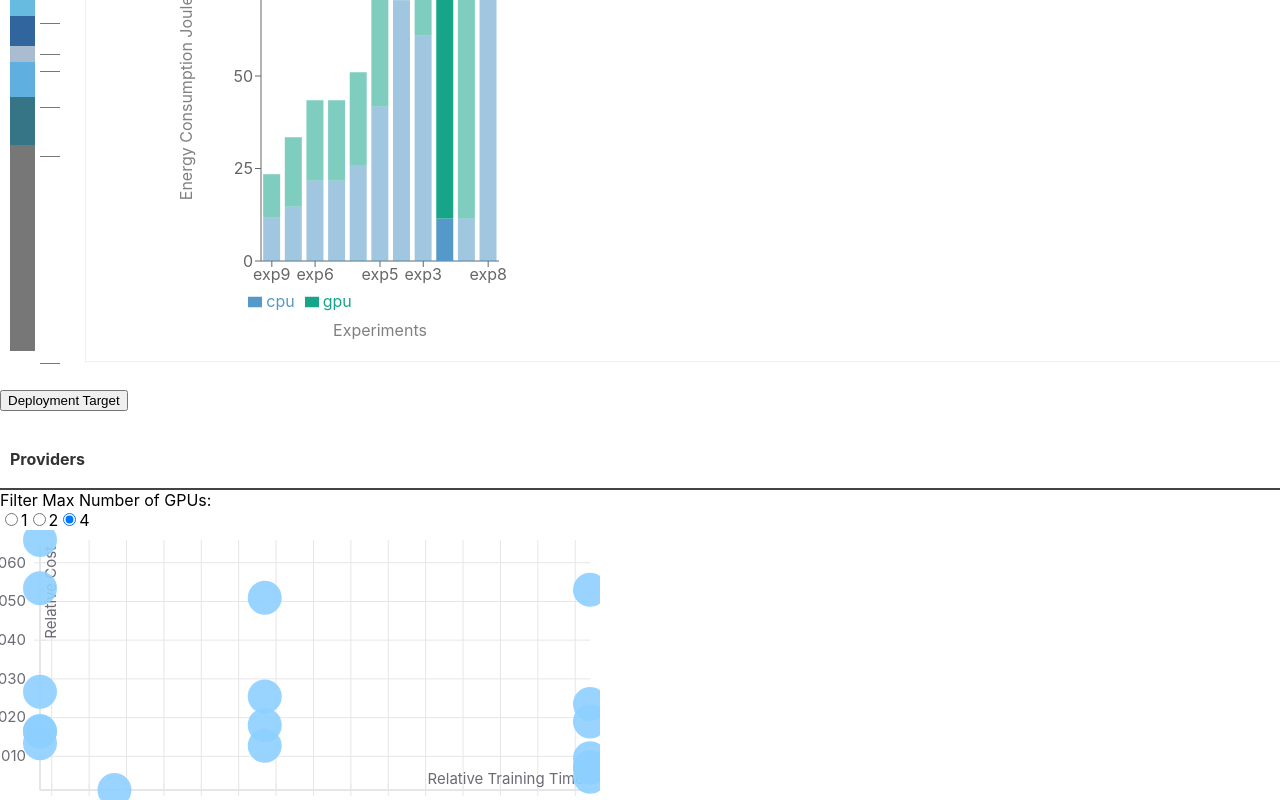
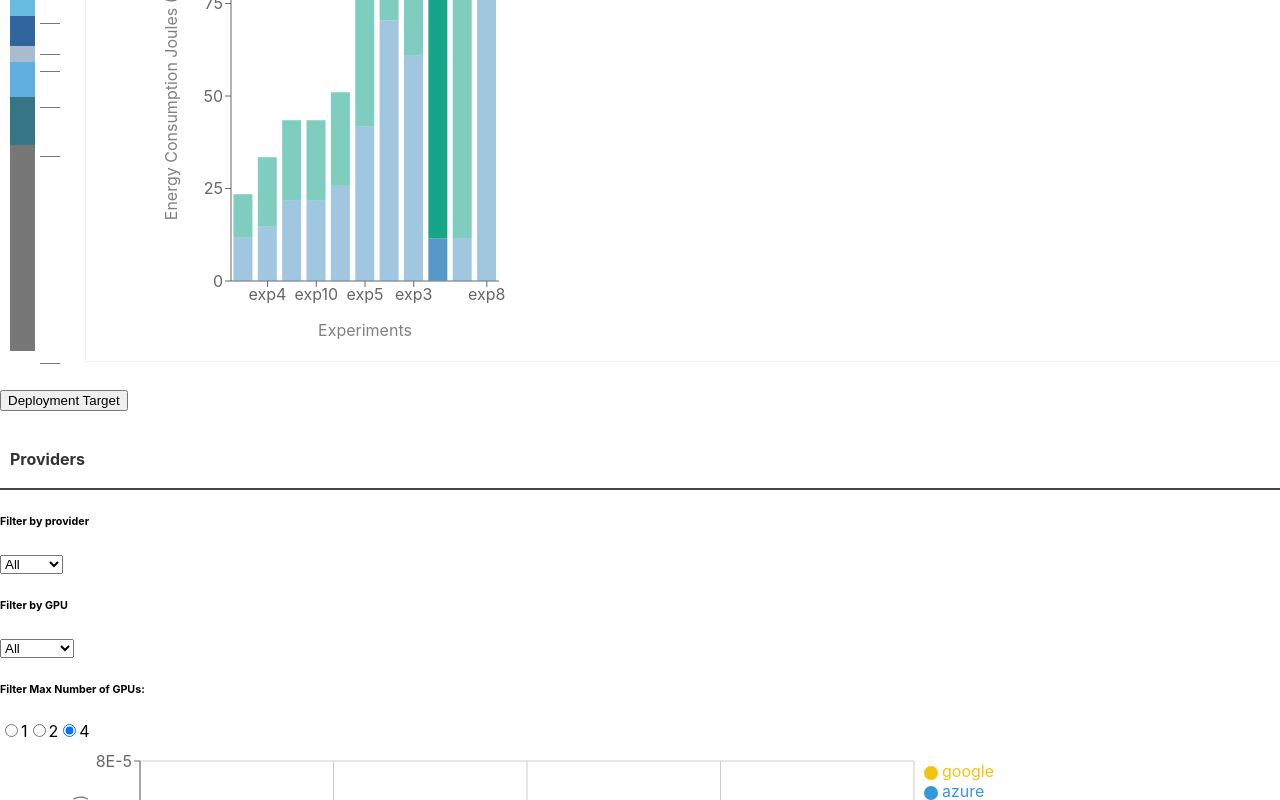
Before and after one commit to CentML/DeepView.Explore, a React (Create React App) app in the folder skyline-vscode/react-ui/: page / in a window 1280 px wide. Both pictures are taken after a click on the button "Deployment Target". Shown: the part 2362-3162 px from the top of the page. Built offline with nearby package versions, Linux system fonts and the light colour scheme.

Commit message:
changed providerPanel | added Scatter Graph

```diff
--- a/skyline-vscode/react-ui/src/DeploymentTab.js
+++ b/skyline-vscode/react-ui/src/DeploymentTab.js
@@ -1,35 +1,80 @@
-import ProviderPanel from './ProviderPanel';
-import TrainingPanel from './TrainingPanel';
-import { Accordion, Button, Col,Row } from 'react-bootstrap';
-import React,{ useState } from 'react';
+import ProviderPanel from "./ProviderPanel";
+import TrainingPanel from "./TrainingPanel";
+import {
+  Accordion,
+  Button,
+  Col,
+  Row,
+  Container,
+  Card,
+  Spinner,
+} from "react-bootstrap";
+import React, { useState } from "react";
 
-const DeploymentTab = ({numIterations, habitatData}) => {
-    const [deploymentTabSettings, setDeploymentTabSettings] = useState({activeTab: "0", btnDeployVariant: 'secondary', btnDeployLabel: 'Deploy and Run Model'})
+const DeploymentTab = ({ numIterations, habitatData }) => {
+  const [deploymentTabSettings, setDeploymentTabSettings] = useState({
+    activeTab: "0",
+    btnDeployVariant: "secondary",
+    btnDeployLabel: "Deploy and Run Model",
+  });
   const deployOnClick = () => {
     const sleep = (milliseconds) => {
-            return new Promise(resolve => setTimeout(resolve, milliseconds))
-        }
+      return new Promise((resolve) => setTimeout(resolve, milliseconds));
+    };
 
     setTimeout(async () => {
-            setDeploymentTabSettings((prevState)=>({ ...prevState, btnDeployVariant: 'secondary', btnDeployLabel: 'Deploying Model....'}));
+      setDeploymentTabSettings((prevState) => ({
+        ...prevState,
+        btnDeployVariant: "secondary",
+        btnDeployLabel: "Deploying Model....",
+      }));
       await sleep(1000);
 
-            setDeploymentTabSettings((prevState)=>({ ...prevState, activeTab: "1" }));
+      setDeploymentTabSettings((prevState) => ({
+        ...prevState,
+        activeTab: "1",
+      }));
     }, 100);
-    }
-
+  };
 
   return (
     <>
-                <Accordion defaultActiveKey="0" activeKey={deploymentTabSettings.activeTab}>
+      {habitatData.length === 0 ? (
+        <Container fluid>
+          <Row className="justify-content-md-center">
+            <Card>
+              <Card.Body>
+                <Spinner animation="border" size="sm" /> Loading Information.
+              </Card.Body>
+            </Card>
+          </Row>
+        </Container>
+      ) : (
+        <Accordion
+          defaultActiveKey="0"
+          activeKey={deploymentTabSettings.activeTab}
+        >
           <Accordion.Item eventKey="0">
             <Accordion.Header>Deployment Target</Accordion.Header>
             <Accordion.Body>
-                            <ProviderPanel numIterations={numIterations}
+              <ProviderPanel
+                numIterations={numIterations}
                 habitatData={habitatData}
-                            changeParentState={setDeploymentTabSettings} />
+                changeParentState={setDeploymentTabSettings}
+              />
               <Row>
-                                <Col><Button variant={deploymentTabSettings.btnDeployVariant} disabled={true || deploymentTabSettings.btnDeployVariant==='secondary'} onClick={deployOnClick}>{deploymentTabSettings.btnDeployLabel}</Button></Col>
+                <Col>
+                  <Button
+                    variant={deploymentTabSettings.btnDeployVariant}
+                    disabled={
+                      true ||
+                      deploymentTabSettings.btnDeployVariant === "secondary"
+                    }
+                    onClick={deployOnClick}
+                  >
+                    {deploymentTabSettings.btnDeployLabel}
+                  </Button>
+                </Col>
               </Row>
             </Accordion.Body>
           </Accordion.Item>
@@ -40,9 +85,9 @@ const DeploymentTab = ({numIterations, habitatData}) => {
             </Accordion.Body>
           </Accordion.Item>
         </Accordion>
+      )}
     </>
   );
-
-}
+};
 
 export default DeploymentTab;
--- a/skyline-vscode/react-ui/src/ProviderPanel.js
+++ b/skyline-vscode/react-ui/src/ProviderPanel.js
@@ -1,13 +1,6 @@
-import React,{useState, useEffect} from "react";
+import React, { useState, useEffect } from "react";
 import Subheader from "./Subheader";
-import {
-  VerticalGridLines,
-  HorizontalGridLines,
-  XAxis,
-  YAxis,
-  MarkSeries,
-  FlexibleWidthXYPlot,
-} from "react-vis";
+import ScatterGraph from "./components/ScatterGraph";
 import {
   Badge,
   ButtonGroup,
@@ -19,115 +12,127 @@ import {
   Col,
   Image,
   Table,
+  Form,
 } from "react-bootstrap";
 
-import { find_card_in_habitat } from "./utils";
-import { instances,cardMemory } from "./data/providers";
+import { instances, cardMemory } from "./data/providers";
 
-const normalColor = "#8DD0FF";
-const highlightColor = "#44C96D";
-const normalSize = 8;
-const enlargedSize = 12;
+const highlightColor = "#9b59b6";
+const normalSize = 200;
+const highlightSize = 280;
 
-const populate_initial_data = (habitatData)=>{
-  let filtered_instances=[]
-  if(habitatData){
-    for(const instance of instances){
-      const found_in_habitat = habitatData.find((item)=> item[0].toLowerCase() === instance.gpu.toLowerCase())
-      const found_in_cardMemory = cardMemory.find((item)=> item.name.toLocaleLowerCase() === instance.gpu.toLocaleLowerCase())
-      if (found_in_habitat && found_in_cardMemory){
+const providers = {
+  google: {
+    name: "Google Cloud Platform",
+    logo: "resources/google.png",
+    color: "#f1c40f",
+  },
+  azure: {
+    name: "Microsoft Azure",
+    logo: "resources/azure.jpg",
+    color: "#3498db",
+  },
+  aws: {
+    name: "Amazon Web Services",
+    logo: "resources/aws.png",
+    color: "#e67e22",
+  },
+  centml: { name: "CentML", logo: "resources/centml.png", color: "#28b463" },
+};
+
+const populate_initial_data = (habitatData) => {
+  let filtered_instances = [];
+  if (habitatData) {
+    for (const instance of instances) {
+      const found_in_habitat = habitatData.find(
+        (item) => item[0].toLowerCase() === instance.gpu.toLowerCase()
+      );
+      const found_in_cardMemory = cardMemory.find(
+        (item) =>
+          item.name.toLocaleLowerCase() === instance.gpu.toLocaleLowerCase()
+      );
+      if (found_in_habitat && found_in_cardMemory) {
         filtered_instances.push({
           id: instance.id,
           x: found_in_habitat[1], // msec
-          y: instance.cost / (3.6e6) * found_in_habitat[1], // cost per msec * habitatData
-          size: normalSize,
-          color: normalColor,
+          y: (instance.cost / 3.6e6) * found_in_habitat[1], // cost per msec * habitatData
           info: instance,
-          vmem: found_in_cardMemory.vmem
-        })
+          vmem: found_in_cardMemory.vmem,
+          fill: providers[instance.provider].color,
+          z: normalSize,
+        });
       }
     }
+  }
+  return filtered_instances;
+};
 
-  }
-  console.log(filtered_instances)
-  return filtered_instances;
-}
-
-
-
-const ProviderPanel = ({numIterations,habitatData,changeParentState}) => {
+const ProviderPanel = ({ numIterations, habitatData, changeParentState }) => {
   const [providerPanelSettings, setProviderPanelSettings] = useState({
     plotData: populate_initial_data(habitatData),
     nearest: null,
     clicked: null,
-              maxNumGpu: '4',
+    maxNumGpu: 4,
+    provider: "all",
+    gpu: "all",
     estimated_cost: 0,
     estimated_time: 0,
-            })
+  });
 
-
-
-    const providers = {
-      google: { name: "Google Cloud Platform", logo: "resources/google.png" },
-      azure: { name: "Microsoft Azure", logo: "resources/azure.jpg" },
-      aws: { name: "Amazon Web Services", logo: "resources/aws.png" },
-      centml: { name: "CentML", logo: "resources/centml.png" },
-    };
-
-    // perf obtained from https://cloud.google.com/blog/topics/developers-practitioners/benchmarking-rendering-software-compute-engine
-    // assume k80 half as fast as p4
-    /**
-     *
-     * this.gpus = {
-            t4: { vmem: 16, perf: 1/0.3717 },
-            p4: { vmem: 8, perf: 1/0.605},
-            v100: { vmem: 16, perf: 1/0.1472 },
-            p100: { vmem: 16, perf: 1/0.2253 },
-            a100: { vmem: 40, perf: 1/0.1147 },
-            k80: { vmem: 24, perf: 0.5/0.605 },
-            rtx2080ti: {vmem: 11, perf: 0.8*(1/0.1472)}
-        };
-     */
+  const MAX_GPU = [1, 2, 4];
 
   const initial_data = populate_initial_data(habitatData);
 
-    // const gpus = {
-    //   t4: { vmem: 16, perf: 1 / 0.3717, time_per_iter: find_card_in_habitat(habitatData,'t4') },
-    //   p4: { vmem: 8, perf: 1 / 0.605, time_per_iter: find_card_in_habitat(habitatData,'p4') },
-    //   v100: { vmem: 16, perf: 1 / 0.1472, time_per_iter: find_card_in_habitat(habitatData,'v100') },
-    //   p100: { vmem: 16, perf: 1 / 0.2253, time_per_iter: find_card_in_habitat(habitatData,'p100') },
-    //   a100: { vmem: 40, perf: 1 / 0.1147, time_per_iter: find_card_in_habitat(habitatData,'a100') },
-    //   k80: { vmem: 24, perf: 0.5 / 0.605, time_per_iter: find_card_in_habitat(habitatData,'p4') },
-    //   rtx2080ti: { vmem: 11, perf: 0.8*(1/0.1472), time_per_iter: find_card_in_habitat(habitatData,'rtx2080ti')},
-    // };
-    // console.log(gpus);
+  let gpuList = new Set();
+  if (initial_data) {
+    initial_data.forEach((element) => {
+      gpuList.add(element.info.gpu.toLocaleLowerCase());
+    });
+  }
 
+  const handleFilterChange = (category, value) => {
+    let numGpuFilter = providerPanelSettings.maxNumGpu;
+    let providerFilter = providerPanelSettings.provider;
+    let gpuFilter = providerPanelSettings.gpu;
 
+    switch (category) {
+      case "provider":
+        providerFilter = value;
+        break;
+      case "gpu":
+        gpuFilter = value;
+        break;
+      default: // we take max number of gpus as default case
+        numGpuFilter = Number(value);
+    }
 
-  const populateProviderGraph = (maxGpus) => {
+    const filtered_plot_data = initial_data
+      .filter((item) => {
+        if (providerFilter !== "all") {
+          return (
+            item.info.provider.toLocaleLowerCase() ===
+            providerFilter.toLocaleLowerCase()
+          );
+        }
+        return true;
+      })
+      .filter((item) => {
+        if (gpuFilter !== "all") {
+          return (
+            item.info.gpu.toLocaleLowerCase() === gpuFilter.toLocaleLowerCase()
+          );
+        }
+        return true;
+      })
+      .filter((item) => item.info.ngpus <= numGpuFilter);
 
-    // let newPlotData = [];
-    // for (let i = 0; i < instances.length; i++) {
-    //   let perf =
-    //     gpus[instances[i].gpu].time_per_iter || gpus[instances[i].gpu].perf *
-    //     instances[i].ngpus *
-    //     (1114.12 / 341.6241 / 4);
-    //   if (instances[i].ngpus <= Number(maxGpus)) {
-    //     newPlotData.push({
-    //       id: instances[i].id,
-    //       x: 1.0 / perf,
-    //       y: instances[i].cost / perf,
-    //       size: normalSize,
-    //       color: normalColor,
-    //       info: instances[i],
-    //     });
-    //   }
-    // }
-    setProviderPanelSettings((prevState)=>({
+    setProviderPanelSettings((prevState) => ({
       ...prevState,
-        maxNumGpu: maxGpus,
-        plotData: initial_data?.filter((item)=>item.info.ngpus<=maxGpus)})
-    )
+      maxNumGpu: numGpuFilter,
+      provider: providerFilter,
+      gpu: gpuFilter,
+      plotData: filtered_plot_data,
+    }));
   };
 
   const recalculateCost = (provider) => {
@@ -144,80 +149,47 @@ const ProviderPanel = ({numIterations,habitatData,changeParentState}) => {
     // let perIterMs = (40 * (1 / 0.1472)) / perf;
     // let totalHr = (iters * perIterMs) / 3.6e6;
     // let totalCost = thisGpu.info.cost * totalHr;
-    let totalHr = (numIterations * provider.x) / 3.6e6;
+    let totalHr = (numIterations * provider.x) / 3.6e6 / provider.info.ngpus; // DON'T FORGET TO DOUBLE CHECK
     let totalCost = provider.info.cost * totalHr;
 
-    setProviderPanelSettings((prevState)=>({
+    setProviderPanelSettings((prevState) => ({
       ...prevState,
       clicked: provider,
       estimated_cost: totalCost,
       estimated_time: totalHr,
     }));
-  }
+  };
 
   const onClickConfig = (value) => {
-    console.log(value);
-
-    //setProviderPanelSettings((prevState)=>({ ...prevState, clicked: value }));
-
-    // const change_plot_data = providerPanelSettings.plotData;
-
-    // for (let i = 0; i < change_plot_data.length; i++) {
-    //   change_plot_data[i].color = normalColor;
-    //   change_plot_data[i].size = normalSize;
-    // }
-    // change_plot_data[value.id].color = highlightColor;
-    // change_plot_data[value.id].size = enlargedSize;
-
-    setProviderPanelSettings((prevState)=>({
+    setProviderPanelSettings((prevState) => ({
       ...prevState,
       plotData: prevState.plotData.map((item) => {
-        if(item.id === value.id){
+        if (item.id === value.id) {
           return {
             ...item,
-            color:highlightColor,
-            size:enlargedSize
-          }
+            fill: highlightColor,
+            z: highlightSize,
+          };
         }
         return {
           ...item,
-          color:normalColor,
-          size:normalSize
-        }
-      })
-    }))
-    changeParentState((prevState)=>({ ...prevState, btnDeployVariant: "primary" }));
+          fill: providers[item.info.provider].color,
+          z: normalSize,
+        };
+      }),
+    }));
+    changeParentState((prevState) => ({
+      ...prevState,
+      btnDeployVariant: "primary",
+    }));
 
-    // // V100: 40ms
-    // // Relative per-iteration time is 40 * perf(v100) / perf(current)
-    // let iters = numIterations;
-    // let perf =
-    //   gpus[value.info.gpu].perf *
-    //   value.info.ngpus *
-    //   (1114.12 / 341.6241 / 4);
-    // let perIterMs = (40 * (1 / 0.1472)) / perf;
-    // let totalHr = (iters * perIterMs) / 3.6e6;
-    // let totalCost = value.info.cost * totalHr;
-
-    // setProviderPanelSettings((prevState)=>({
-    //     ...prevState,
-    //     estimated_cost: totalCost,
-    //     estimated_time: totalHr,
-    //   }));;
     recalculateCost(value);
-  }
-
-    useEffect(()=>{
-        // populate graph
-        populateProviderGraph('4');
-    // eslint-disable-next-line react-hooks/exhaustive-deps
-    },[])
+  };
 
   useEffect(() => {
     recalculateCost(providerPanelSettings.clicked);
     // eslint-disable-next-line react-hooks/exhaustive-deps
-    },[numIterations])
-
+  }, [numIterations]);
 
   return (
     <>
@@ -225,57 +197,87 @@ const ProviderPanel = ({numIterations,habitatData,changeParentState}) => {
         <Subheader icon="database">Providers</Subheader>
         <Container>
           <Row>
-                  <Col>Filter Max Number of GPUs:</Col>
             <Col>
-                    <ButtonGroup className="me-2" aria-label="">
-                      {['1', '2', '4'].map((idx) => (
+              <div>
+                <h6>Filter by provider</h6>
+                <Form.Select
+                  onChange={(e) =>
+                    handleFilterChange("provider", e.target.value)
+                  }
+                >
+                  <option value="all">All</option>
+                  {Object.keys(providers).map((provider, index) => {
+                    return (
+                      <option key={`${index}`} value={provider}>
+                        {provider}
+                      </option>
+                    );
+                  })}
+                </Form.Select>
+              </div>
+            </Col>
+            <Col>
+              <div>
+                <h6>Filter by GPU</h6>
+                <Form.Select
+                  onChange={(e) => handleFilterChange("gpu", e.target.value)}
+                >
+                  <option value="all">All</option>
+                  {[...gpuList].map((gpu, index) => {
+                    return (
+                      <option key={`${index}`} value={gpu}>
+                        {gpu}
+                      </option>
+                    );
+                  })}
+                </Form.Select>
+              </div>
+            </Col>
+            <Col>
+              <div>
+                <h6>Filter Max Number of GPUs:</h6>
+                <ButtonGroup className="me-2">
+                  {MAX_GPU.map((numgpu) => (
                     <ToggleButton
-                          key={idx}
-                          id={`radio-${idx}`}
+                      key={numgpu}
+                      id={`radio-${numgpu}`}
                       type="radio"
                       variant={
-                            idx === providerPanelSettings.maxNumGpu ? "primary" : "light"
+                        numgpu === providerPanelSettings.maxNumGpu
+                          ? "primary"
+                          : "light"
                       }
                       name="radio"
                       size="sm"
-                          value={idx}
-                          checked={idx === providerPanelSettings.maxNumGpu}
+                      value={numgpu}
+                      checked={numgpu === providerPanelSettings.maxNumGpu}
                       onChange={(e) =>
-                            populateProviderGraph(e.currentTarget.value)
+                        handleFilterChange("numGpus ", e.currentTarget.value)
                       }
                     >
-                          {idx}
+                      {numgpu}
                     </ToggleButton>
                   ))}
                 </ButtonGroup>
+              </div>
             </Col>
-                  <Col></Col>
+          </Row>
+          <Row>
+            <ScatterGraph
+              data={providerPanelSettings.plotData}
+              onClickHandler={onClickConfig}
+              xlabel={"Time per one iteration (msec)"}
+              ylabel={"Cost for one iteration (US dollars)"}
+              providers={providers}
+            />
           </Row>
         </Container>
-              <FlexibleWidthXYPlot width={600} height={300}>
-                <VerticalGridLines />
-                <HorizontalGridLines />
-                <XAxis title="Relative Training Time" style={{ fontSize: 15 }} />
-                <YAxis title="Relative Cost" style={{ fontSize: 15 }} />
-                <MarkSeries
-                  className="mark-series-example"
-                  strokeWidth={4}
-                  opacity="0.9"
-                  colorType="literal"
-                  sizeRange={[10, 15]}
-                  data={providerPanelSettings.plotData || []}
-                  onNearestXY={(value) => setProviderPanelSettings((prevState)=>({ ...prevState,nearest: value }))}
-                  onSeriesMouseOut={() => setProviderPanelSettings((prevState)=>({ ...prevState, nearest: null }))}
-                  onValueClick={onClickConfig}
-                />
-              </FlexibleWidthXYPlot>
       </div>
       <div className="innpv-memory innpv-subpanel">
         <Subheader icon="database">Deployment Plan</Subheader>
         {providerPanelSettings.clicked && (
           <h6>
-                  Estimation for{" "}
-                  <Badge bg="secondary">{numIterations}</Badge> total
+            Estimation for <Badge bg="secondary">{numIterations}</Badge> total
             iterations
           </h6>
         )}
@@ -344,6 +346,6 @@ const ProviderPanel = ({numIterations,habitatData,changeParentState}) => {
       </div>
     </>
   );
-}
+};
 
 export default ProviderPanel;
--- /dev/null
+++ b/skyline-vscode/react-ui/src/components/ScatterGraph.js
@@ -0,0 +1,79 @@
+import React from "react";
+import {
+  ScatterChart,
+  Scatter,
+  XAxis,
+  YAxis,
+  ZAxis,
+  CartesianGrid,
+  ResponsiveContainer,
+  Label,
+  Legend,
+} from "recharts";
+
+const ScatterGraph = ({ data, onClickHandler, xlabel, ylabel, providers }) => {
+  const scientificFormater = new Intl.NumberFormat("en-US", {
+    notation: "scientific",
+  });
+  const formatYAxis = (value) => {
+    return scientificFormater.format(value);
+  };
+  return (
+    <>
+      {data.length > 0 ? (
+        <ResponsiveContainer width="80%" height={400}>
+          <ScatterChart
+            margin={{
+              top: 20,
+              right: 20,
+              bottom: 30,
+              left: 20,
+            }}
+          >
+            <CartesianGrid />
+            <XAxis type="number" dataKey="x">
+              <Label value={xlabel} position="insideBottom" offset={-15} />
+            </XAxis>
+            <YAxis
+              type="number"
+              dataKey="y"
+              width={120}
+              tickFormatter={formatYAxis}
+            >
+              <Label value={ylabel} angle={-90} position="outside" />
+            </YAxis>
+            <ZAxis type="number" dataKey="z" range={[200, 300]} />
+            {/* <Scatter data={data} onClick={(e) => onClickHandler(e.payload)} /> */}
+            {Object.keys(providers).map((key, index) => {
+              const providerData = providers[key];
+              const providerInstances = data.filter(
+                (item) => item.info.provider === key
+              );
+              return (
+                <Scatter
+                  key={index}
+                  name={key}
+                  fill={providerData.color}
+                  data={providerInstances}
+                  onClick={(e) => onClickHandler(e.payload)}
+                />
+              );
+            })}
+            <Legend
+              verticalAlign="top"
+              layout="vertical"
+              align="right"
+              wrapperStyle={{
+                paddingLeft: "10px",
+              }}
+            />
+          </ScatterChart>
+        </ResponsiveContainer>
+      ) : (
+        <div>No data to show, please change filters</div>
+      )}
+    </>
+  );
+};
+
+export default ScatterGraph;
--- a/skyline-vscode/react-ui/src/components/StackedBarGraph.js
+++ b/skyline-vscode/react-ui/src/components/StackedBarGraph.js
@@ -47,9 +47,9 @@ const StackedBarGraph = ({ data, height, xlabel, ylabel, bar1_color, bar2_color
         <CartesianGrid horizontal={false} vertical={false} />
         <XAxis
           dataKey="name"
-          label={{ value: xlabel, position: "insideBottom", offset: -45 }}
+          label={{ value: xlabel, position: "insideBottom", offset: -25 }}
         />
-        <YAxis width={150}>
+        <YAxis width={120}>
           <Label value={ylabel} angle={-90} position="outside" />
         </YAxis>
         <Tooltip />
@@ -78,7 +78,7 @@ const StackedBarGraph = ({ data, height, xlabel, ylabel, bar1_color, bar2_color
             content={renderCustomizedLabel}
           />
         </Bar>
-        <Legend align="center" />
+        <Legend align="center" verticalAlign="top"/>
       </BarChart>
     </ResponsiveContainer>
   );
--- a/skyline-vscode/react-ui/src/utils.js
+++ b/skyline-vscode/react-ui/src/utils.js
@@ -175,11 +175,3 @@ export function energy_data(currentTotal){
   }
 
 }
-
-export function find_card_in_habitat(habitat,card){
-  let cardData = null;
-  if(habitat){
-    cardData = habitat.find(item=> item[0].toLowerCase() === card.toLowerCase())
-  }
-  return cardData ? cardData[1]:null;
-}
```
Lines whose indentation alone changed are shown as unchanged.
